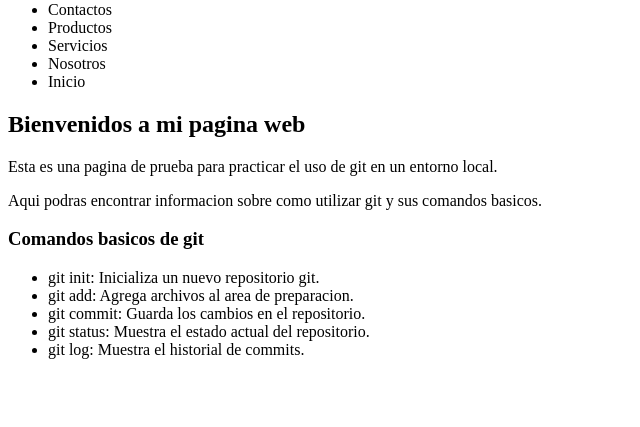
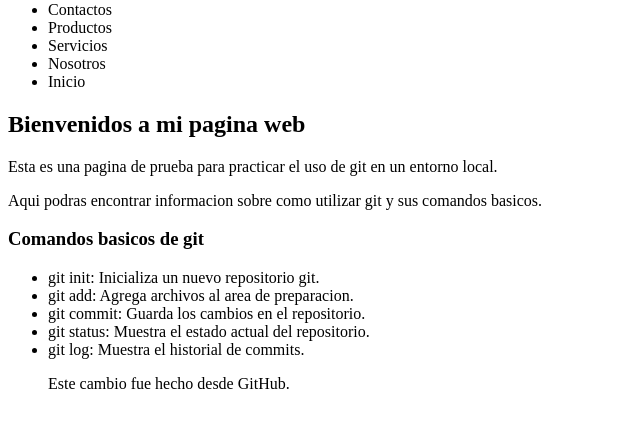
Before and after one commit to botciptech998/PRUEBA1_GIT_LOCAL, a plain HTML site: page index.html in a window 1280 px wide. Shown: the part 79-506 px from the top of the page, without its empty margins (0-640 px from the left). Drawn offline with Linux system fonts and the light colour scheme.

Commit message:
cambios realizado desde github a index.html

```diff
--- a/index.html
+++ b/index.html
@@ -32,6 +32,7 @@
                 <li>git commit: Guarda los cambios en el repositorio.</li>
                 <li>git status: Muestra el estado actual del repositorio.</li>
                 <li>git log: Muestra el historial de commits.</li>
+                <p>Este cambio fue hecho desde GitHub.</p>
             </ul>
         </section>
     </main>
```
